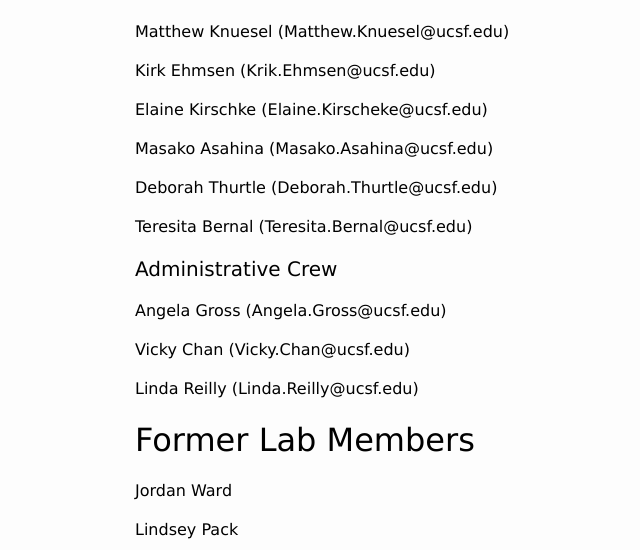
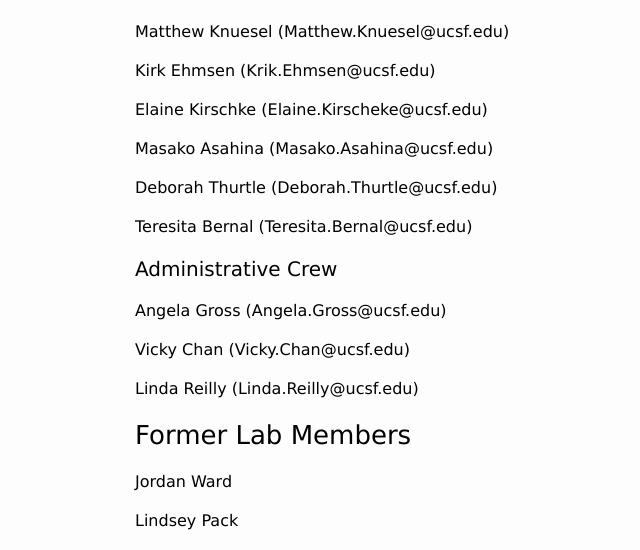
Before and after one commit to UCSF-CMP/yamamoto-lab, a Jekyll site: the page built from people.md, in a window 1280 px wide. Shown: the part 830-1380 px from the top of the page, without its empty margins (135-775 px from the left). Built offline with Jekyll 4.4.1, drawn with Linux system fonts in a browser that asks for light colours.

```diff
--- a/people.md
+++ b/people.md
@@ -34,7 +34,7 @@ permalink: /people/
 
 [Linda Reilly]({{ site.baseurl}}/reilly) (<Linda.Reilly@ucsf.edu>)
 
-## Former Lab Members
+### Former Lab Members
 
 [Jordan Ward]({{ site.baseurl}}/ward)
 
```
